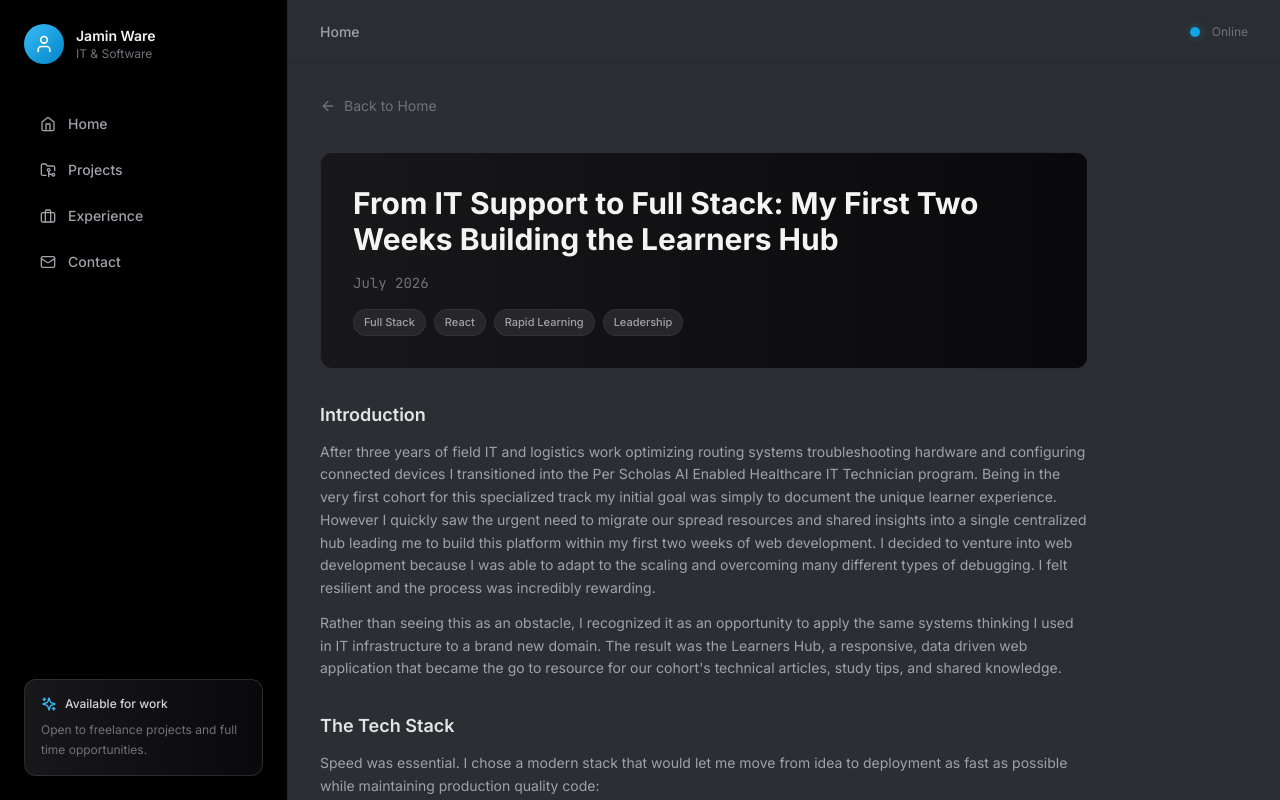
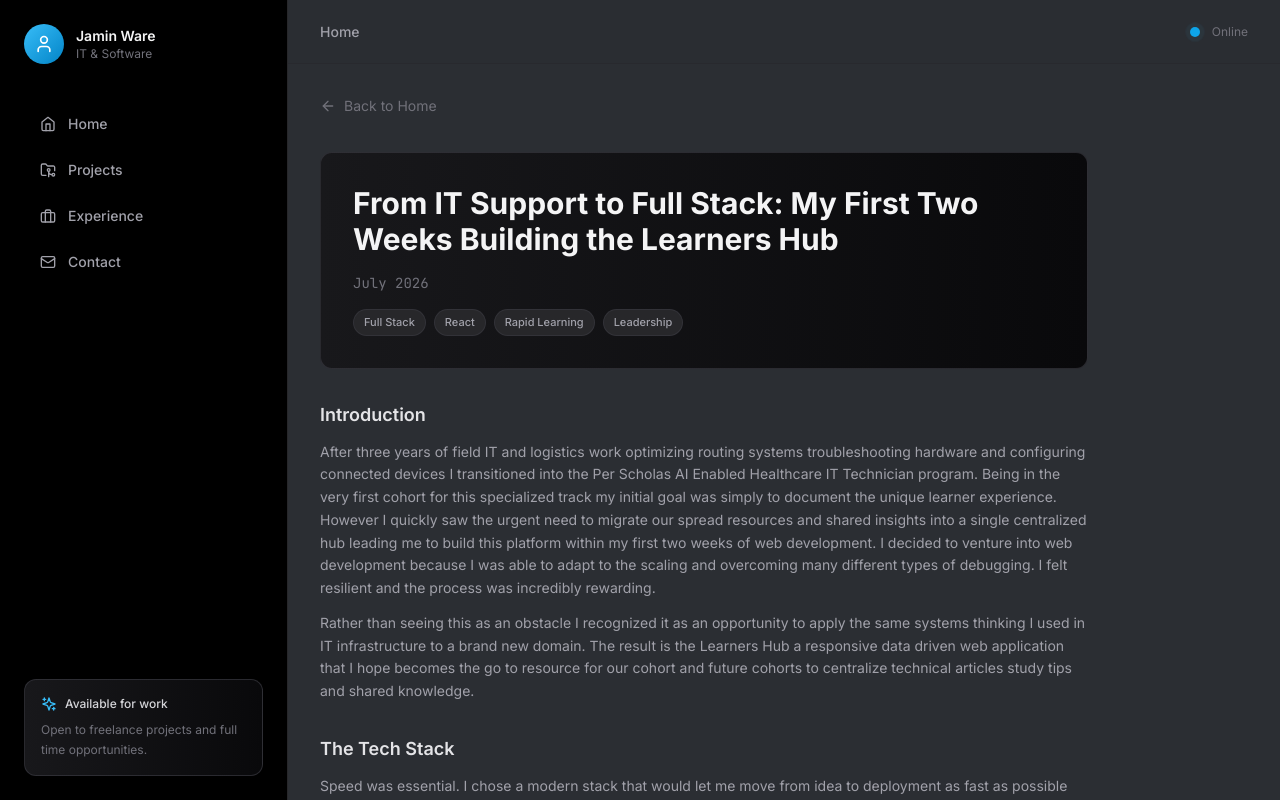
Before and after one commit to JaminWare/jaminware.github.io, a React (Vite) app: page /#/article/learners-hub in a window 1280 px wide. Built offline with nearby package versions, Linux system fonts and the light colour scheme.

Commit message:
Update intro paragraph wording

```diff
--- a/src/pages/ArticlePage.tsx
+++ b/src/pages/ArticlePage.tsx
@@ -48,10 +48,11 @@ export default function ArticlePage() {
             was incredibly rewarding.
           </p>
           <p className="text-sm text-zinc-400 leading-relaxed">
-            Rather than seeing this as an obstacle, I recognized it as an opportunity to apply
+            Rather than seeing this as an obstacle I recognized it as an opportunity to apply
             the same systems thinking I used in IT infrastructure to a brand new domain. The
-            result was the Learners Hub, a responsive, data driven web application that became
-            the go to resource for our cohort's technical articles, study tips, and shared knowledge.
+            result is the Learners Hub a responsive data driven web application that I hope
+            becomes the go to resource for our cohort and future cohorts to centralize
+            technical articles study tips and shared knowledge.
           </p>
         </section>
 
```
